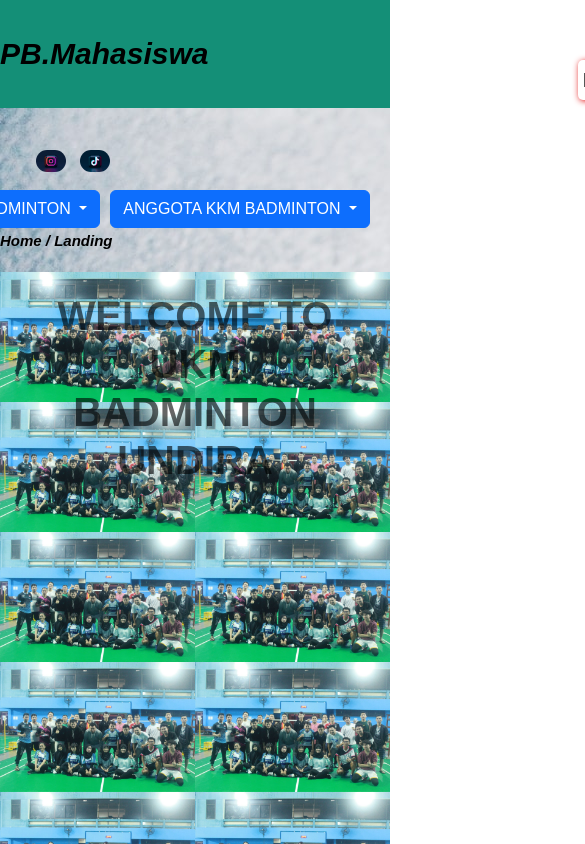
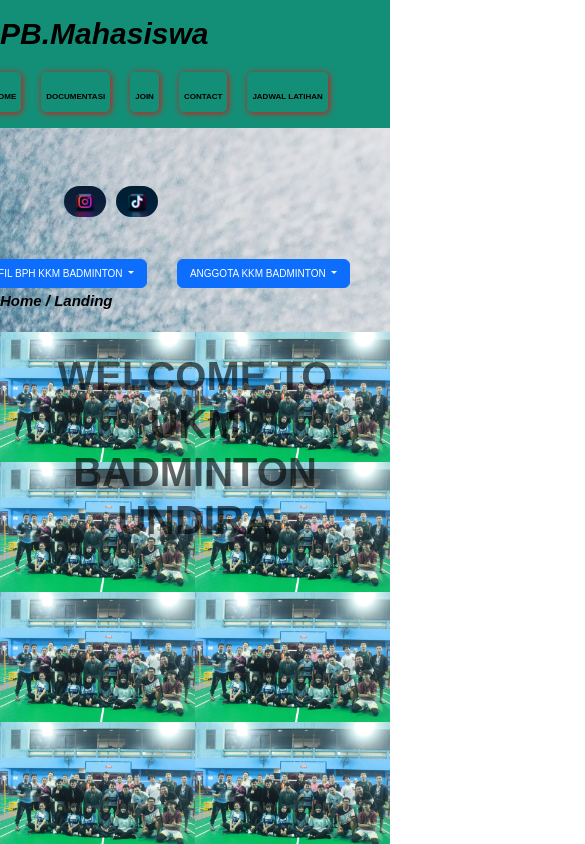
Before and after one commit to fersonpriadi/KKMBadmintonUndira, a plain HTML site: page index.html in a window 390 px wide. Shown: the top 844 px of the page, 585 px wide, since content can reach past the window. Drawn offline with nearby package versions, Linux system fonts and the light colour scheme.

Commit message:
update web first

```diff
--- a/css/style.css
+++ b/css/style.css
@@ -7,6 +7,10 @@
 a {
 	color: inherit;
 	text-decoration: none;
+
+/* header start  */
+
+
 }
 .header-utama {
 	background-image: url('../img/badminton1.jpg');
@@ -14,9 +18,10 @@ a {
 }
 .navigation-menu {
 	background-color: #148F77;
-	align-items: center;
 	display: flex;
-	flex-direction: row;
+	position: fixed;
+	right: 0;
+	left: 0;
 }
 .container-menu {
 	display: flex;
@@ -56,19 +61,23 @@ a {
 	display: inline-flex;
 	justify-content: center;
 	align-items: start;
+	margin-top: 5vh;
 }
 .medsos ul li img {
-	width: 30px;
+	width: 5vh;
 	border-radius: 30px;
-	margin-top: 5vh;
-	margin-right: 10px;
+	margin-top : 13vh;
+	margin-left : 20px
+}
 
-	margin-bottom : 10px;
-}
+/* header end  */
+
+/* drop down menu start */
 .menu-dropdown-info{
 	display: flex;
 	justify-content: end;
 	margin-right: 20px;
+	margin-top : 50px;
 	column-gap: 10px;
 }
 .home-drop-list li {
@@ -81,6 +90,8 @@ a {
 .home-drop-list li a:hover {
 	background-color: aqua;
 }
+
+/* dropdown menu end */
 .page-landing {
 	font-weight: 700;
 	font-size: 15px;
@@ -224,11 +235,6 @@ header ul li a:hover {
 .box {
 	color: #148F77;
 }
-/* .box:after {
-	content: '';
-	display: block;
-	clear: both; */
-
 .box .col-4 {
 	width:25%;
 	padding:20px;
@@ -371,31 +377,8 @@ footer {
 	}
 }
 
+@media screen and (max-width: 500px){
 
-
-/* star kampus-tandur.html */
-
-
-
-
-/* end kampus-tandur.html */
-
-
-
-
-
-@media screen and (max-width: 920px){
-	.container {
-		width:90%;
-	}
-	header h1 {
-		text-align: center;
-		float: none;
-	}
-	header ul {
-		text-align: center;
-		float: none;
-	}
 	.box .col-4 {
 		width:100%;
 		float: none;
@@ -458,7 +441,34 @@ footer {
 	}
 
 }
-@media screen and (max-width: 345px){
+@media screen and (max-width: 550px){
+
+	.container-menu ul {
+		display: flex;
+		position: relative;
+		margin-top: 50px;
+		text-align: center;
+		margin-left: -30vh;
+	}
+	.container-menu ul li a {
+		font-size: 8px;
+	}
+	.container-menu h1 {
+		margin-top: -5vh;
+	}
+	.menu-dropdown-info button {
+		font-size: 10px;
+		margin-right: 20px;
+		width: auto;
+	}
+	.medsos ul li {
+		width: auto;
+		margin-top : 10vh;
+	}
+	.medsos ul {
+		display: flex;
+		/* position: absolute */
+	}
 
 	.join-wa {
 		display: flex;
```
Also changed, not shown: dokumentasi.html (+1 -1 lines).
